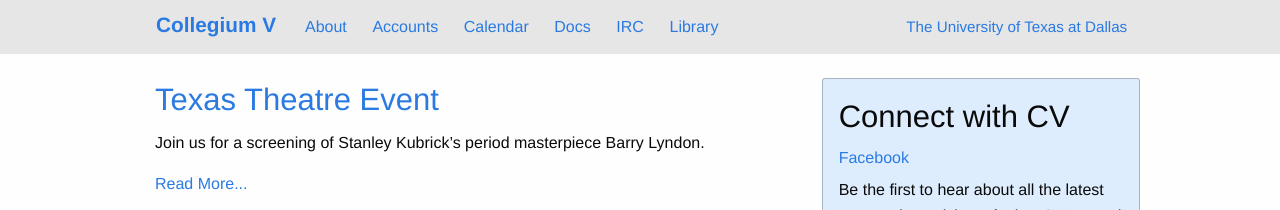
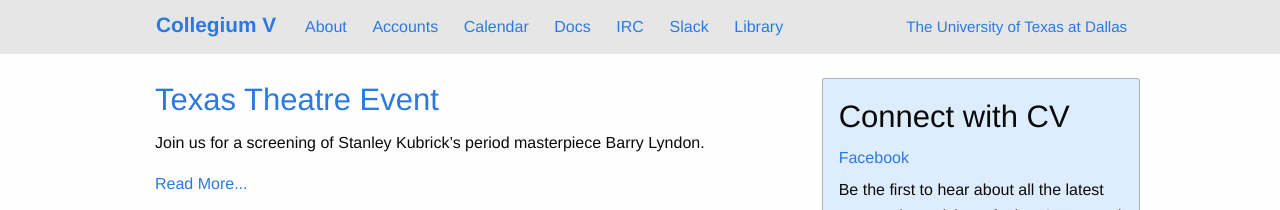
Before and after one commit to collegiumv/cv_jekyll, a Jekyll site: the page built from index.html, in a window 1280 px wide. Shown: the top 210 px of the page. Built offline with Jekyll 4.4.1, drawn with Linux system fonts in a browser that asks for light colours; the list of posts is cut into pages by our own code.

Commit message:
Add Slack to navbar

```diff
--- a/_includes/header.html
+++ b/_includes/header.html
@@ -13,6 +13,7 @@
                     <li><a href="/pages/calendar/">Calendar</a></li>
                     <li><a href="http://doc.collegiumv.org">Docs</a></li>
                     <li><a href="http://irc.collegiumv.org/">IRC</a></li>
+		    <li><a href="http://collegiumv.slack.com/">Slack</a></li>
                     <li><a href="http://collegiumv.librarika.com/search/">Library</a></li>
                 </ul>
             </div>
```
